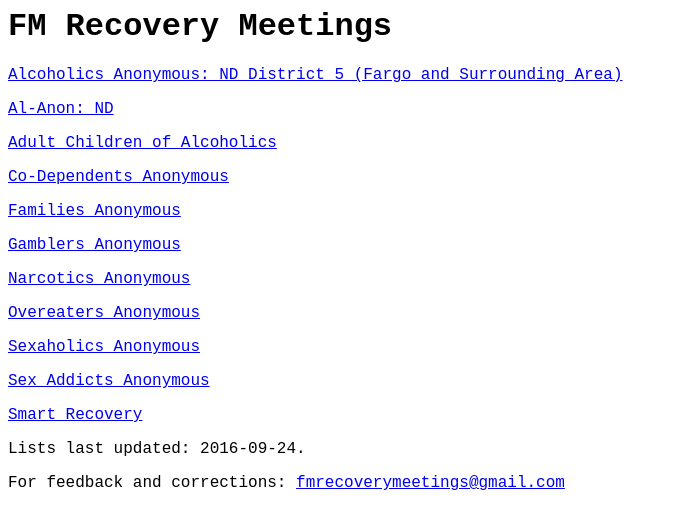
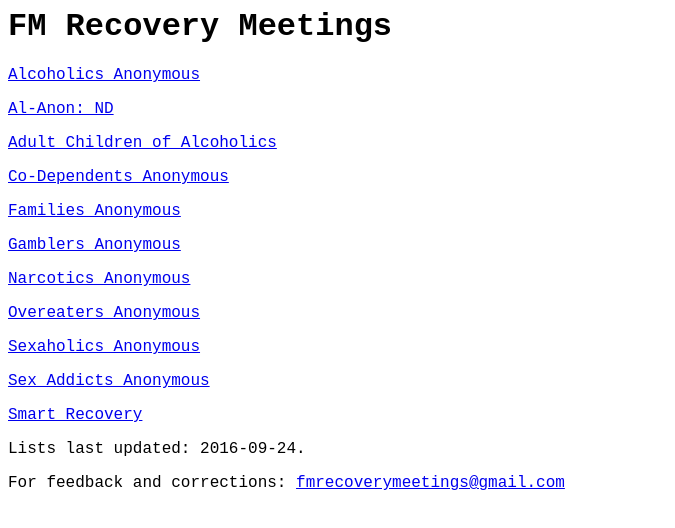
Before and after one commit to fmrecoverymeetings/fmrm, a plain HTML site: page index.html in a window 1280 px wide. Shown: the whole page, without its empty margins (0-675 px from the left). Drawn offline with Linux system fonts and the light colour scheme.

Commit message:
Add files via upload
Changed AA link to redirect to FM page.

```diff
--- a/index.html
+++ b/index.html
@@ -6,7 +6,7 @@
 <body>
 <h1><span style="font-family: courier new,courier,monospace;">FM Recovery Meetings</span></h1>
 
-<p><span style="font-family: courier new,courier,monospace;"><a href="http://aanorthdakota.org/index.php?loc=mtgfinder&amp;district=05">Alcoholics Anonymous: ND District 5 (Fargo and Surrounding Area)</a> </span></p>
+<p><span style="font-family: courier new,courier,monospace;"><a href="http://fmmeetinglist.org/">Alcoholics Anonymous</a> </span></p>
 
 <p><span style="font-family: courier new,courier,monospace;"><a href="http://www.ndalanon.com/Al-Anon_Meetings.html">Al-Anon: ND </a> </span></p>
 
```
